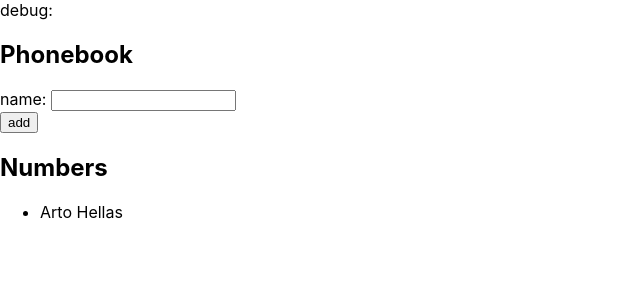
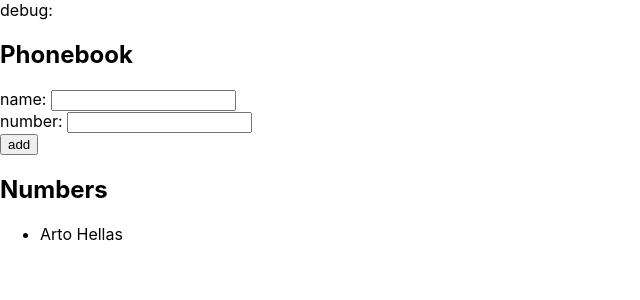
Before and after one commit to c1b3rt00lk1t/a-phonebook, a React (Create React App) app: page / in a window 1280 px wide. Shown: the top 300 px of the page, without its empty margins (0-640 px from the left). Built offline with nearby package versions, Linux system fonts and the light colour scheme.

Commit message:
Added a new input for numbers, with a controlled value from newNumber and an onChange handler to update the newNumber state.

```diff
--- a/src/App.js
+++ b/src/App.js
@@ -5,10 +5,15 @@ const App = () => {
     { name: 'Arto Hellas' }
   ])
   const [newName, setNewName] = useState('')
+  const [newNumber, setNewNumber] = useState('')
 
   const handleInputNewName = (e) => {
     e.preventDefault()
     setNewName(e.target.value)
+  }
+
+  const handleInputNewNumber = (e) => {
+    setNewNumber(e.target.value)
   }
 
   const handleClickAddName = (e) => {
@@ -23,11 +28,14 @@ const App = () => {
 
   return (
     <div>
-      <div>debug: {newName}</div>
+      <div>debug: {newNumber}</div>
       <h2>Phonebook</h2>
       <form>
         <div>
           name: <input onChange={handleInputNewName} value={newName}/>
+        </div>
+        <div>
+          number: <input onChange={handleInputNewNumber} value={newNumber}/>
         </div>
         <div>
           <button onClick={handleClickAddName} type="submit">add</button>
```
